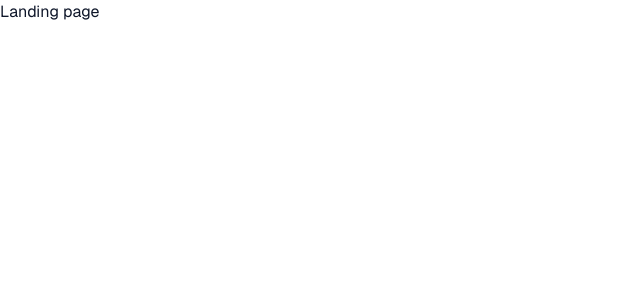
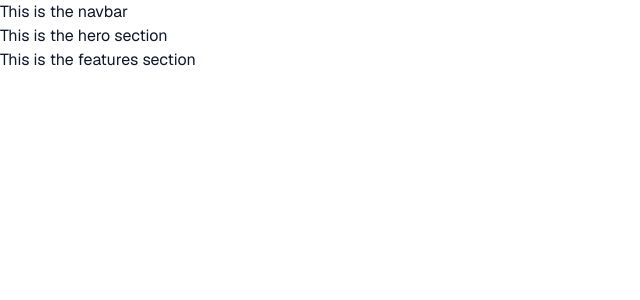
Before and after one commit to Roqeeb-dev/ai-lms-ui, a Next.js app: page / in a window 1280 px wide. Shown: the top 300 px of the page, without its empty margins (0-640 px from the left). Built offline with nearby package versions, Linux system fonts and the light colour scheme.

Commit message:
started with the landing page

```diff
--- a/app/page.tsx
+++ b/app/page.tsx
@@ -1,3 +1,7 @@
+import Navbar from "@/components/Navbar";
+import Hero from "@/components/Hero";
+import Features from "@/components/Features";
+
 export const metadata = {
   title: "Home | AI-powered Learning Management System",
   description:
@@ -6,8 +10,10 @@ export const metadata = {
 
 export default function Home() {
   return (
-    <div>
-      <h1>Landing page</h1>
-    </div>
+    <main>
+      <Navbar />
+      <Hero />
+      <Features />
+    </main>
   );
 }
--- /dev/null
+++ b/components/Features.tsx
@@ -0,0 +1,7 @@
+export default function Features() {
+  return (
+    <section>
+      <h1>This is the features section</h1>
+    </section>
+  );
+}
--- /dev/null
+++ b/components/Hero.tsx
@@ -0,0 +1,7 @@
+export default function Hero() {
+  return (
+    <main>
+      <h1>This is the hero section</h1>
+    </main>
+  );
+}
--- /dev/null
+++ b/components/Navbar.tsx
@@ -0,0 +1,7 @@
+export default function Navbar() {
+  return (
+    <header>
+      <h1>This is the navbar</h1>
+    </header>
+  );
+}
```
